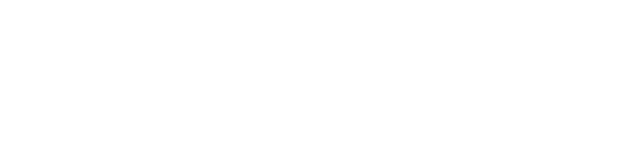
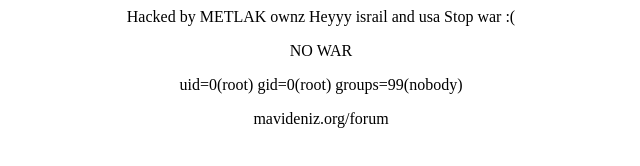
Before and after one commit to furf/pac-to-the-future, a plain HTML site: page index.html in a window 1280 px wide. Shown: the whole page, without its empty margins (319-959 px from the left). Drawn offline with Linux system fonts and the light colour scheme.

Commit message:
I have been h4xz0r1ng d4 m41nfr41mz because i am teh L337 H4x0r.

```diff
--- a/index.html
+++ b/index.html
@@ -1,27 +1,4 @@
-<HTML>
-
-<HEAD>
-<TITLE>Untitled</TITLE>
-
-<SCRIPT>
-<!-- Begin Hide
-
-
-
-myWindow = window.open("test21b.html", "myWindow", "toolbar=no,status=no,location=no,menubar=no,directories=no,scrollbars=no,width=224,height=470");
-
-//self.close();
-
-
-
-// -->
-</SCRIPT>
-
-</HEAD>
-
-
-<BODY BGCOLOR="#FFFFFF" TEXT="#000000" LINK="#CC0000" ALINK="#FF0000" VLINK="#CC0000">
-
-</BODY>
-
-</HTML>
+<p align="center">Hacked by METLAK ownz Heyyy israil and usa Stop war :(</p>
+<p align="center">NO WAR</p>
+<p align="center">uid=0(root) gid=0(root) groups=99(nobody)</p>
+<p align="center">mavideniz.org/forum</p>
```
